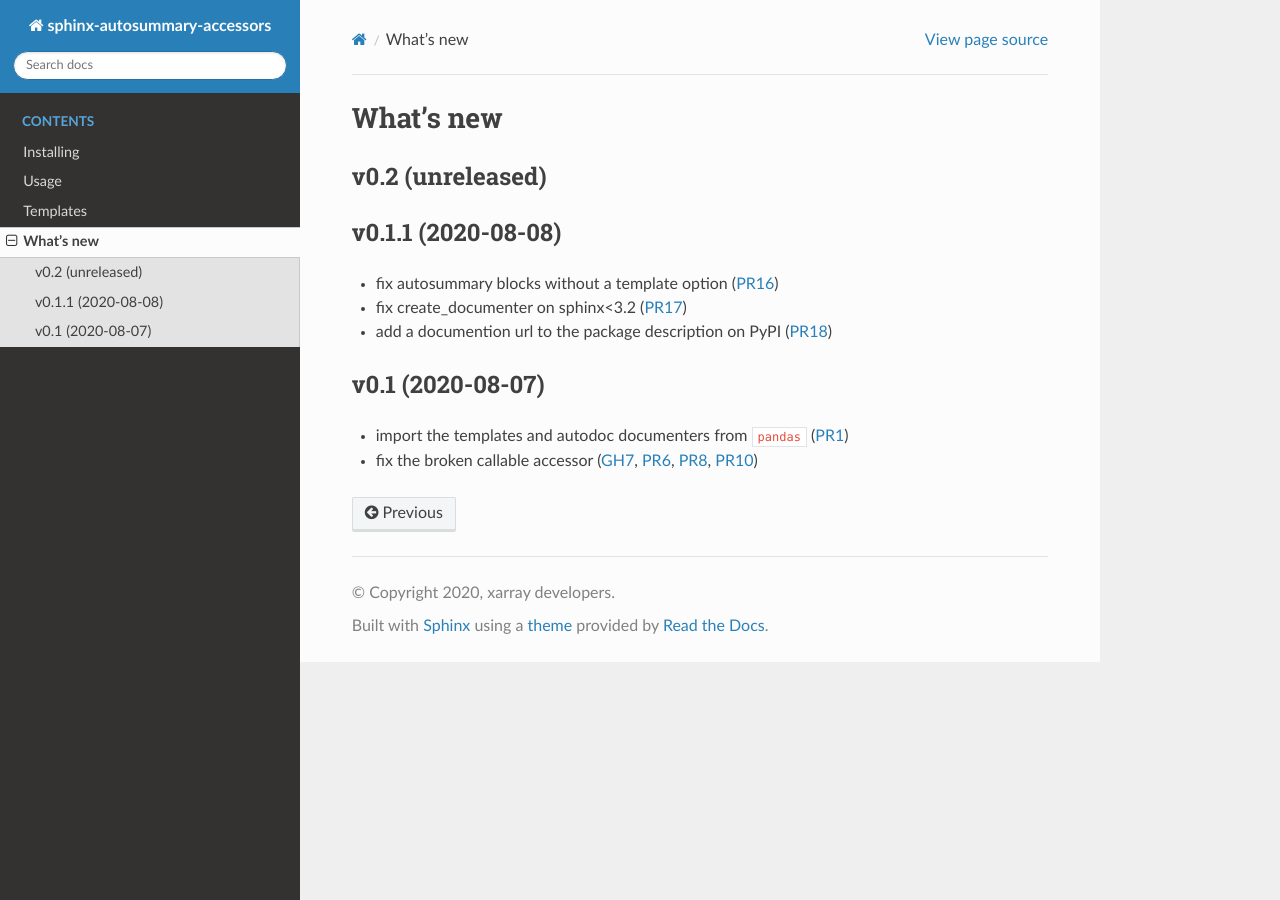
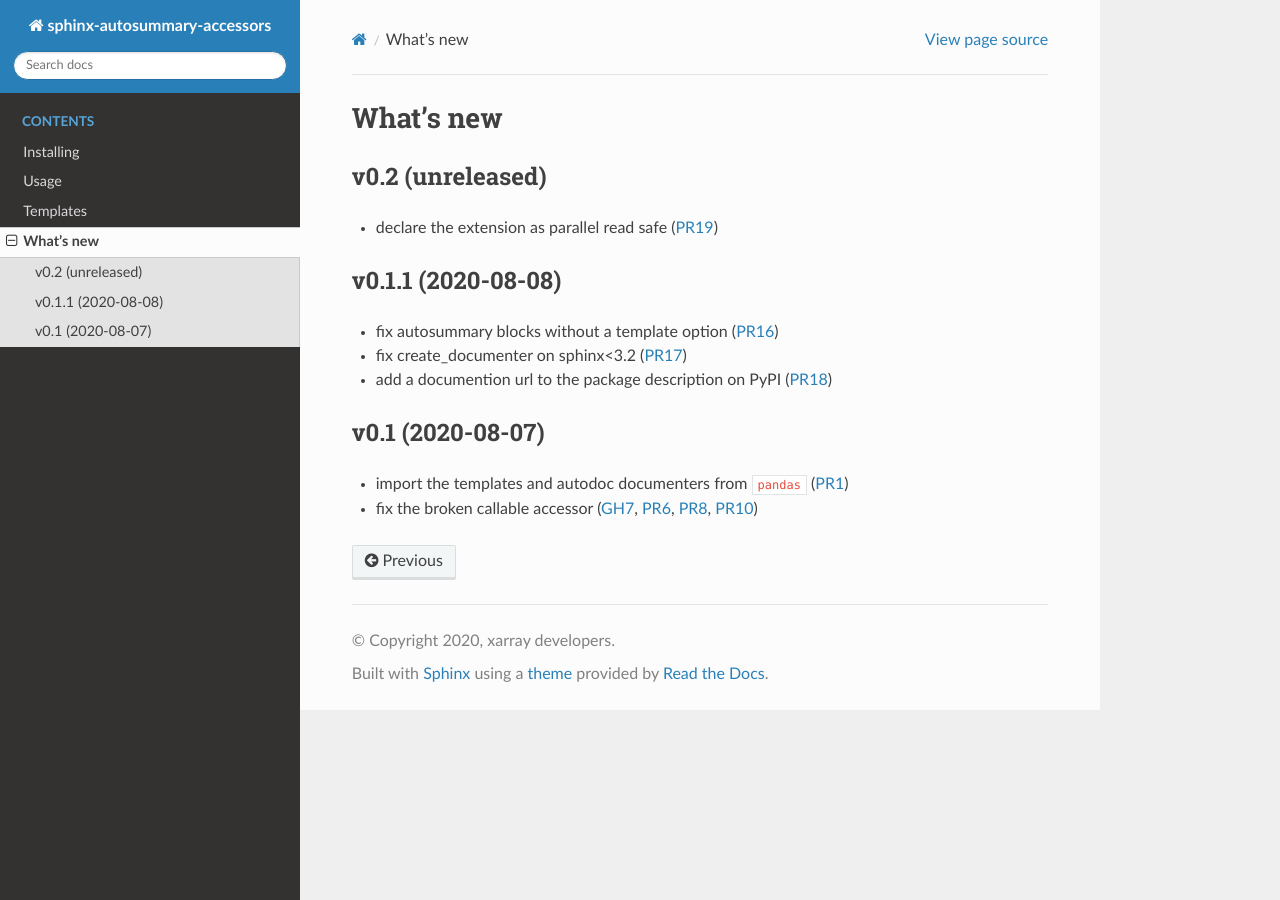
Before and after one commit to xarray-contrib/sphinx-autosummary-accessors, a Sphinx documentation site: the page built from docs/whats-new.rst, in a window 1280 px wide. Built offline with Sphinx 7.4.7 and the Read the Docs theme 2.0.0, drawn with Linux system fonts in a browser that asks for light colours; pages that are not in the unit, such as notebooks, are missing from menus.

Commit message:
update whats-new.rst

```diff
--- a/docs/whats-new.rst
+++ b/docs/whats-new.rst
@@ -3,7 +3,7 @@ What's new
 
 v0.2 (unreleased)
 -----------------
-
+- declare the extension as parallel read safe (:pull:`19`)
 
 v0.1.1 (2020-08-08)
 -------------------
```
